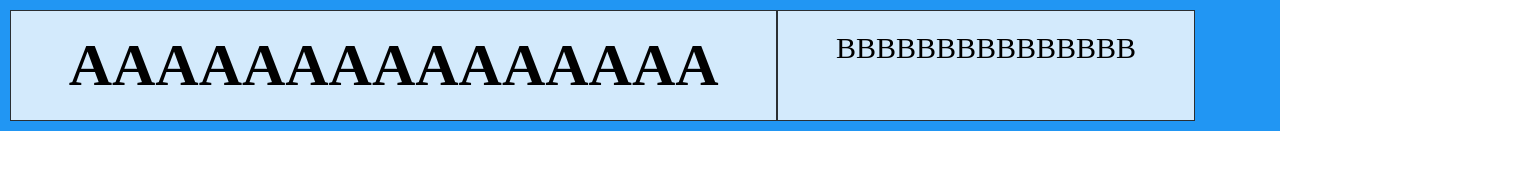
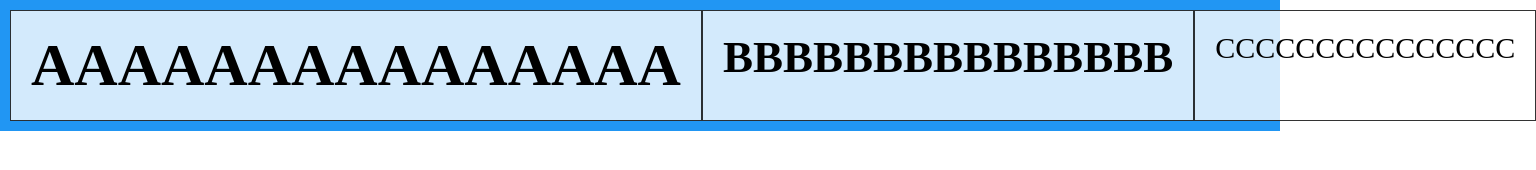
Before and after one commit to thm-skl-cts/web_repo_arcus_2024-25, a plain HTML site: page index.html in a window 1280 px wide. Shown: the whole page, 1536 px wide, since content can reach past the window. Drawn offline with Linux system fonts and the light colour scheme.

Commit message:
Update index.html

```diff
--- a/index.html
+++ b/index.html
@@ -5,12 +5,15 @@
     <meta name="viewport" content="width=device-width, initial-scale=1.0">
     <title>Ukol1</title>
     <link rel="stylesheet" href="style.css">
-    <meta name="author" content="Tomáš Sokol, student SŠ Arcus, Praha 9">
+    <meta name="description" content="Ukol001">
+    <meta name="keywords" content="smile, sweet, super, schoolyear, surprise, service, světseřítíkesvétepelnésmrtianichonezastaví">
+    <meta name="author" content="Tomáš Sokol">
 </head>
 <body>
     <div class="grid-container">
         <div class="grid-item"><h1>AAAAAAAAAAAAAAA</h1></div>
-        <div class="grid-item"><p>BBBBBBBBBBBBBBB</p></div>
+        <div class="grid-item"><h2>BBBBBBBBBBBBBBB</h2></div>
+        <div class="grid-item"><p>CCCCCCCCCCCCCCC</p></div>
     </div>
 </body>
 </html>
```
